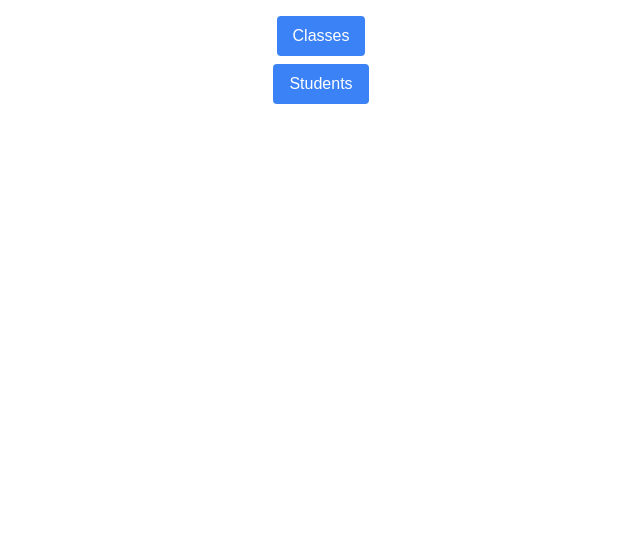
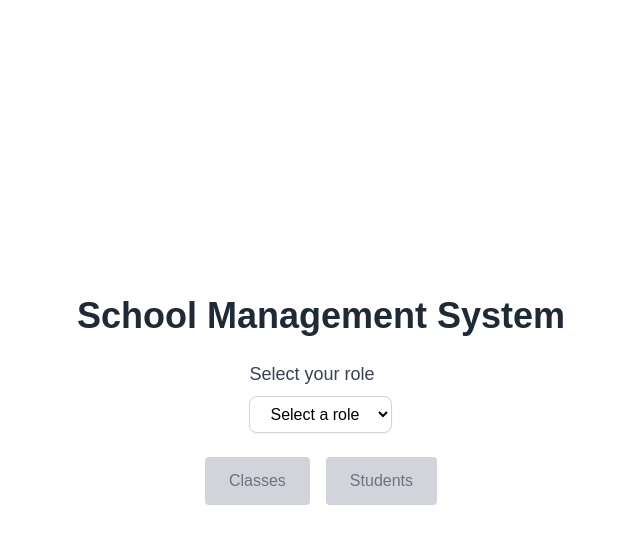
Before and after one commit to NguyenBichNgocLe/school_management, a Next.js app in the folder frontend-page-router/: page / in a window 1280 px wide. Shown: the top 544 px of the page, without its empty margins (319-959 px from the left). Built offline with nearby package versions, Linux system fonts and the light colour scheme.

Commit message:
add roles and adjust UI for class main page

```diff
--- a/frontend-page-router/components/class-creation-form.tsx
+++ b/frontend-page-router/components/class-creation-form.tsx
@@ -1,7 +1,9 @@
+import { AuthContext } from "@/contexts/auth.context";
 import { useRouter } from "next/navigation";
-import { useCallback, useState } from "react";
+import { useCallback, useContext, useState } from "react";
 
 export default function ClassCreationForm() {
+  const { role } = useContext(AuthContext);
   const [className, setClassName] = useState("");
   const router = useRouter();
 
@@ -9,7 +11,7 @@ export default function ClassCreationForm() {
     const res = await fetch("http://localhost:3000/class", {
       method: "POST",
       headers: [
-        ["Authorization", "Bearer admin"],
+        ["Authorization", `Bearer ${role}`],
         ["Content-Type", "application/json"],
       ],
       body: JSON.stringify({
@@ -19,7 +21,7 @@ export default function ClassCreationForm() {
 
     const resContent = await res.json();
     if (res.ok) {
-      router.replace("/class");
+      router.replace(`/class?role=${role}`);
       return;
     }
 
--- a/frontend-page-router/components/student-creation-form.tsx
+++ b/frontend-page-router/components/student-creation-form.tsx
@@ -1,7 +1,9 @@
+import { AuthContext } from "@/contexts/auth.context";
 import { useRouter } from "next/navigation";
-import { useCallback, useState } from "react";
+import { useCallback, useContext, useState } from "react";
 
 export default function StudentCreationForm() {
+  const { role } = useContext(AuthContext);
   const [studentName, setStudentName] = useState("");
   const [className, setClassName] = useState("");
   const router = useRouter();
@@ -10,7 +12,7 @@ export default function StudentCreationForm() {
     const res = await fetch("http://localhost:3000/student", {
       method: "POST",
       headers: [
-        ["Authorization", "Bearer admin"],
+        ["Authorization", `Bearer ${role}`],
         ["Content-Type", "application/json"],
       ],
       body: JSON.stringify({
@@ -21,7 +23,7 @@ export default function StudentCreationForm() {
 
     const resContent = await res.json();
     if (res.ok) {
-      router.replace("/student");
+      router.replace(`/student?role=${role}`);
       return;
     }
 
--- a/frontend-page-router/components/student-list.tsx
+++ b/frontend-page-router/components/student-list.tsx
@@ -1,6 +1,7 @@
+import { AuthContext } from "@/contexts/auth.context";
 import Link from "next/link";
 import { useRouter } from "next/navigation";
-import { useCallback, useState } from "react";
+import { useCallback, useContext, useState } from "react";
 
 interface Student {
   id: string;
@@ -13,17 +14,18 @@ export interface StudentListProps {
 }
 
 export function StudentList(props: StudentListProps) {
+  const { role } = useContext(AuthContext);
   const router = useRouter();
   const [studentSearchString, setStudentSearchString] = useState("");
   const [classNameSearchString, setClassNameSearchString] = useState("");
 
   const submitStudentSearchByName = useCallback(async () => {
-    router.push(`/student?student name=${studentSearchString}`);
+    router.push(`/student?role=${role}&student name=${studentSearchString}`);
     setStudentSearchString("");
   }, [studentSearchString]);
 
   const submitStudentSearchByClassName = useCallback(async () => {
-    router.push(`/student?class name=${classNameSearchString}`);
+    router.push(`/student?role=${role}class name=${classNameSearchString}`);
     setClassNameSearchString("");
   }, [classNameSearchString]);
 
--- /dev/null
+++ b/frontend-page-router/contexts/auth.context.tsx
@@ -0,0 +1,31 @@
+import {
+  ActionDispatch,
+  createContext,
+  PropsWithChildren,
+  useEffect,
+  useReducer,
+} from "react";
+
+export type RoleType = "admin" | "principal" | "teacher";
+
+export interface AuthContextData {
+  role?: RoleType;
+}
+export const AuthContext = createContext<AuthContextData>({});
+export const UpdateAuthContext = createContext<
+  ActionDispatch<[role: RoleType]>
+>(null as any);
+
+export const AuthContextProvider = ({ children }: PropsWithChildren) => {
+  const [authData, updateAuth] = useReducer((data, role: RoleType) => {
+    return { ...data, role };
+  }, {});
+
+  return (
+    <AuthContext.Provider value={authData}>
+      <UpdateAuthContext.Provider value={updateAuth}>
+        {children}
+      </UpdateAuthContext.Provider>
+    </AuthContext.Provider>
+  );
+};
--- a/frontend-page-router/pages/_app.tsx
+++ b/frontend-page-router/pages/_app.tsx
@@ -1,6 +1,11 @@
+import { AuthContextProvider } from "@/contexts/auth.context";
 import "@/styles/globals.css";
 import type { AppProps } from "next/app";
 
 export default function App({ Component, pageProps }: AppProps) {
-  return <Component {...pageProps} />;
+  return (
+    <AuthContextProvider>
+      <Component {...pageProps} />
+    </AuthContextProvider>
+  );
 }
--- a/frontend-page-router/pages/class/index.tsx
+++ b/frontend-page-router/pages/class/index.tsx
@@ -1,6 +1,10 @@
-import { ClassList } from "@/components/class-list";
+// import { ClassList } from "@/components/class-list";
+import { AuthContext } from "@/contexts/auth.context";
+import { Table, Button } from "antd";
 import { GetServerSideProps, InferGetServerSidePropsType } from "next";
 import Link from "next/link";
+import { useRouter } from "next/router";
+import { useContext, useEffect } from "react";
 
 interface Class {
   id: string;
@@ -10,35 +14,66 @@ interface Class {
 export default function ClassPage({
   classes,
 }: InferGetServerSidePropsType<typeof getServerSideProps>) {
+  const router = useRouter();
+  const { role } = useContext(AuthContext);
+
+  useEffect(() => {
+    if (role == null) {
+      alert("Please select a role");
+      router.replace("/");
+    }
+  });
+
+  const columns = [
+    {
+      title: "Class name",
+      dataIndex: "className",
+      key: "className",
+    },
+    {
+      title: "Actions",
+      key: "actions",
+      render: (_: any, record: Class) => (
+        <div className="flex gap-2">
+          <button className="px-3 py-1 rounded border bg-blue-400 hover:bg-blue-600">
+            <Link href={{pathname: `/class/${record.id}`}}>Details</Link>
+          </button>
+        </div>
+      ),
+    },
+  ];
+
   return (
-    <div>
-      <h1 className="flex justify-center text-2xl font-bold">All classes</h1>
-      <div className="flex justify-center mb-2 mt-2">
-        <Link
-          href={"/class/create"}
-          className="bg-blue-500 text-white px-4 py-2 rounded hover:bg-blue-900"
-        >
-          Create New Class
-        </Link>
+    <div className="flex flex-col items-center justify-center h-screen">
+      <h1 className="flex justify-center text-2xl font-bold mb-4">
+        All Classes
+      </h1>
+      <div className="mb-4">
+        <button className="px-6 py-3 rounded bg-blue-500 text-white hover:bg-blue-700 mx-2">
+          <Link href={{ pathname: "/class/create" }}>Create New Class</Link>
+        </button>
+        <button className="px-6 py-3 rounded bg-white text-gray-800 border border-gray-300 hover:bg-slate-400">
+          <Link href={{ pathname: "/" }}>Back to Main Page</Link>
+        </button>
       </div>
-      <div className="flex justify-start mb-2 mt-2">
-        <Link
-          href={"/"}
-          className="bg-blue-500 text-white px-4 py-2 rounded hover:bg-blue-900"
-        >
-          Back to Main Page
-        </Link>
-      </div>
-      <ClassList initialData={classes} />
+      <Table
+        columns={columns}
+        dataSource={classes.map((cls) => ({ ...cls, key: cls.id }))}
+        pagination={{ pageSize: 5 }}
+      />
     </div>
   );
 }
 
-export const getServerSideProps = (async () => {
+export const getServerSideProps = (async (context) => {
+  const { role } = context.query;
   let classes: Class[] = [];
+
   const res = await fetch("http://localhost:3000/class/all", {
-    headers: [["Authorization", "Bearer admin"]],
+    headers: [["Authorization", `Bearer ${role}`]],
   });
   classes = res.ok ? await res.json() : [];
   return { props: { classes } };
-}) satisfies GetServerSideProps<{ classes: Class[] }>;
+}) satisfies GetServerSideProps<{
+  classes: Class[];
+}>;
--- a/frontend-page-router/pages/index.tsx
+++ b/frontend-page-router/pages/index.tsx
@@ -1,23 +1,78 @@
+import {
+  AuthContext,
+  RoleType,
+  UpdateAuthContext,
+} from "@/contexts/auth.context";
 import Link from "next/link";
+import { useContext } from "react";
 
 export default function Home() {
+  const { role } = useContext(AuthContext);
+  const updateAuthContext = useContext(UpdateAuthContext);
+
   return (
-    <div>
-      <div className="flex justify-center mt-4 mb-2">
-        <Link
-          href={"/class"}
-          className="bg-blue-500 text-white px-4 py-2 rounded hover:bg-blue-900"
+    <div className="flex flex-col items-center justify-center h-screen">
+      {/* Header */}
+      <h1 className="text-4xl font-bold text-gray-800 mb-6">
+        School Management System
+      </h1>
+
+      {/* Dropdown */}
+      <div className="mb-6">
+        <label
+          htmlFor="role"
+          className="block text-lg font-medium text-gray-700 mb-2"
         >
-          Classes
-        </Link>
+          Select your role
+        </label>
+        <select
+          name="role"
+          id="role"
+          value={role ?? ""}
+          onChange={(e) => updateAuthContext(e.target.value as RoleType)}
+          className="block w-full max-w-xs bg-white border border-gray-300 rounded-lg shadow-sm focus:ring-blue-500 focus:border-blue-500 px-4 py-2"
+        >
+          <option value="" disabled>
+            Select a role
+          </option>
+          <option value="admin">Admin</option>
+          <option value="principal">Principal</option>
+          <option value="teacher">Teacher</option>
+        </select>
       </div>
-      <div className="flex justify-center">
-        <Link
-          href={"/student"}
-          className="bg-blue-500 text-white px-4 py-2 rounded hover:bg-blue-900"
+
+      {/* Buttons */}
+      <div className="flex space-x-4">
+        <button
+          disabled={role == null}
+          className={`px-6 py-3 rounded ${
+            role
+              ? "bg-blue-500 text-white hover:bg-blue-700"
+              : "bg-gray-300 text-gray-500 cursor-not-allowed"
+          }`}
         >
-          Students
-        </Link>
+          <Link
+            href={{ pathname: "/class", query: { role } }}
+            className={`${!role ? "pointer-events-none" : ""}`}
+          >
+            Classes
+          </Link>
+        </button>
+        <button
+          disabled={role == null}
+          className={`px-6 py-3 rounded ${
+            role
+              ? "bg-blue-500 text-white hover:bg-blue-700"
+              : "bg-gray-300 text-gray-500 cursor-not-allowed"
+          }`}
+        >
+          <Link
+            href={{ pathname: "/student", query: { role } }}
+            className={`${!role ? "pointer-events-none" : ""}`}
+          >
+            Students
+          </Link>
+        </button>
       </div>
     </div>
   );
--- a/frontend-page-router/pages/student/index.tsx
+++ b/frontend-page-router/pages/student/index.tsx
@@ -1,6 +1,9 @@
 import { StudentList } from "@/components/student-list";
+import { AuthContext } from "@/contexts/auth.context";
 import { GetServerSideProps, InferGetServerSidePropsType } from "next";
 import Link from "next/link";
+import { useRouter } from "next/router";
+import { useContext, useEffect } from "react";
 
 interface Student {
   id: string;
@@ -11,6 +14,16 @@ interface Student {
 export default function Page({
   students,
 }: InferGetServerSidePropsType<typeof getServerSideProps>) {
+  const router = useRouter();
+  const { role } = useContext(AuthContext);
+
+  useEffect(() => {
+    if (role == null) {
+      alert("Please select a role");
+      router.replace("/");
+    }
+  });
+
   return (
     <div>
       <h1 className="text-2xl font-bold">All students</h1>
@@ -38,6 +51,7 @@ export default function Page({
 export const getServerSideProps = (async ({ query }) => {
   let students: Student[] = [];
 
+  const role = query["role"];
   const studentName = query["student name"];
   const className = query["class name"];
 
@@ -46,7 +60,7 @@ export const getServerSideProps = (async ({ query }) => {
       `http://localhost:3000/student/usingName?searchString=${studentName}`,
       {
         headers: [
-          ["Authorization", "Bearer admin"],
+          ["Authorization", `Bearer ${role}`],
           ["Content-Type", "application/json"],
         ],
       }
@@ -57,7 +71,7 @@ export const getServerSideProps = (async ({ query }) => {
       `http://localhost:3000/student/inOneClass?className=${className}`,
       {
         headers: [
-          ["Authorization", "Bearer admin"],
+          ["Authorization", `Bearer ${role}`],
           ["Content-Type", "application/json"],
         ],
       }
@@ -65,7 +79,7 @@ export const getServerSideProps = (async ({ query }) => {
     students = res.ok ? await res.json() : [];
   } else {
     const res = await fetch("http://localhost:3000/student/all", {
-      headers: [["Authorization", "Bearer admin"]],
+      headers: [["Authorization", `Bearer ${role}`]],
     });
     students = res.ok ? await res.json() : [];
   }
```
Also changed, not shown: frontend-page-router/components/class-list.tsx (+23 -23 lines), frontend-page-router/package.json (+7 -6 lines), 1 other file (tests, documents, lock files or other folders).
